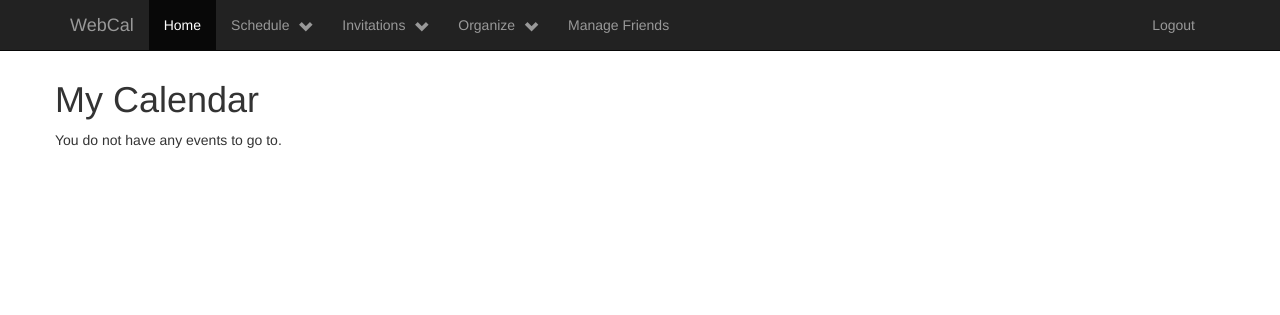
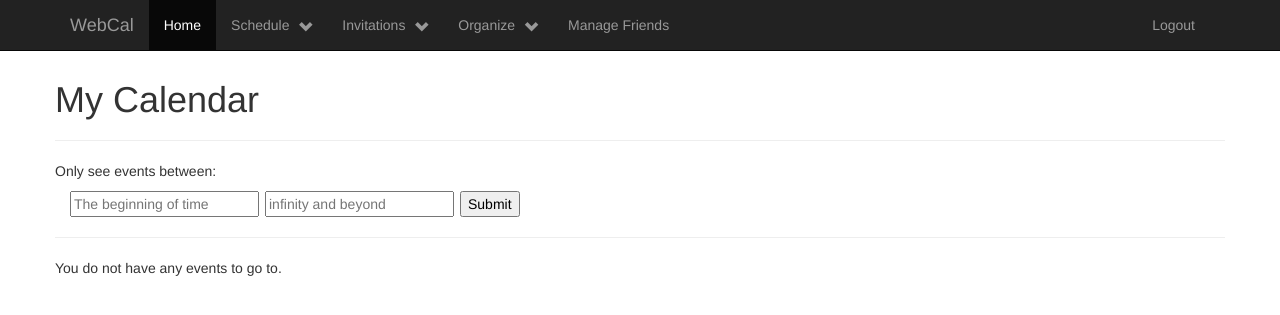
Before and after one commit to BitBitmap/WebCal, a PHP site: page /calendar.php in a window 1280 px wide. Shown: the top 315 px of the page. Run offline with PHP 8.4, Linux system fonts and the light colour scheme; the visitor is signed in with stand-in values (Sample User, id 1); data that the repository does not hold is empty.

Commit message:
Added filter UI

```diff
--- a/calendar.php
+++ b/calendar.php
@@ -81,7 +81,7 @@ function display_row($eid, $start_time, $duration, $description, $organizer_pid,
 ?>
 
 <!DOCTYPE html>
-<html>
+<html lang="en">
 <head>
   <?php require_once('header.php'); ?>
 </head>
@@ -91,8 +91,29 @@ function display_row($eid, $start_time, $duration, $description, $organizer_pid,
     <div class="row">
       <div class="span12">
         <h1>My Calendar</h1>
+        <hr />
+        <p>Only see events between:</p>
+      </div>
 <?php
 if (isset($_SESSION['pid'])) {
+?>
+      <div class="filter container">
+        <div class="row">
+          <form method="GET">
+            <div class="col-md-2">
+              <input type="text" name="begin" placeholder="The beginning of time" />
+            </div>
+            <div class="col-md-2">
+              <input type="text" name="end" placeholder="infinity and beyond" />
+            </div>
+            <div class="col-md-1">
+              <input type="submit" />
+            </div>
+          </form>
+        </div>
+      </div>
+      <hr />
+<?php
   // Only show information about invitations belonging to this
   // particular user.
   display_event_tables($mysqli, $_SESSION['pid'], $_SESSION['date']);
@@ -101,8 +122,8 @@ if (isset($_SESSION['pid'])) {
   echo "You need to log in to view this page!";
 }
 ?>
-</div>
-</div>
-</div>
+      </div>
+    </div>
+  </div>
 </body>
 </html>
```
